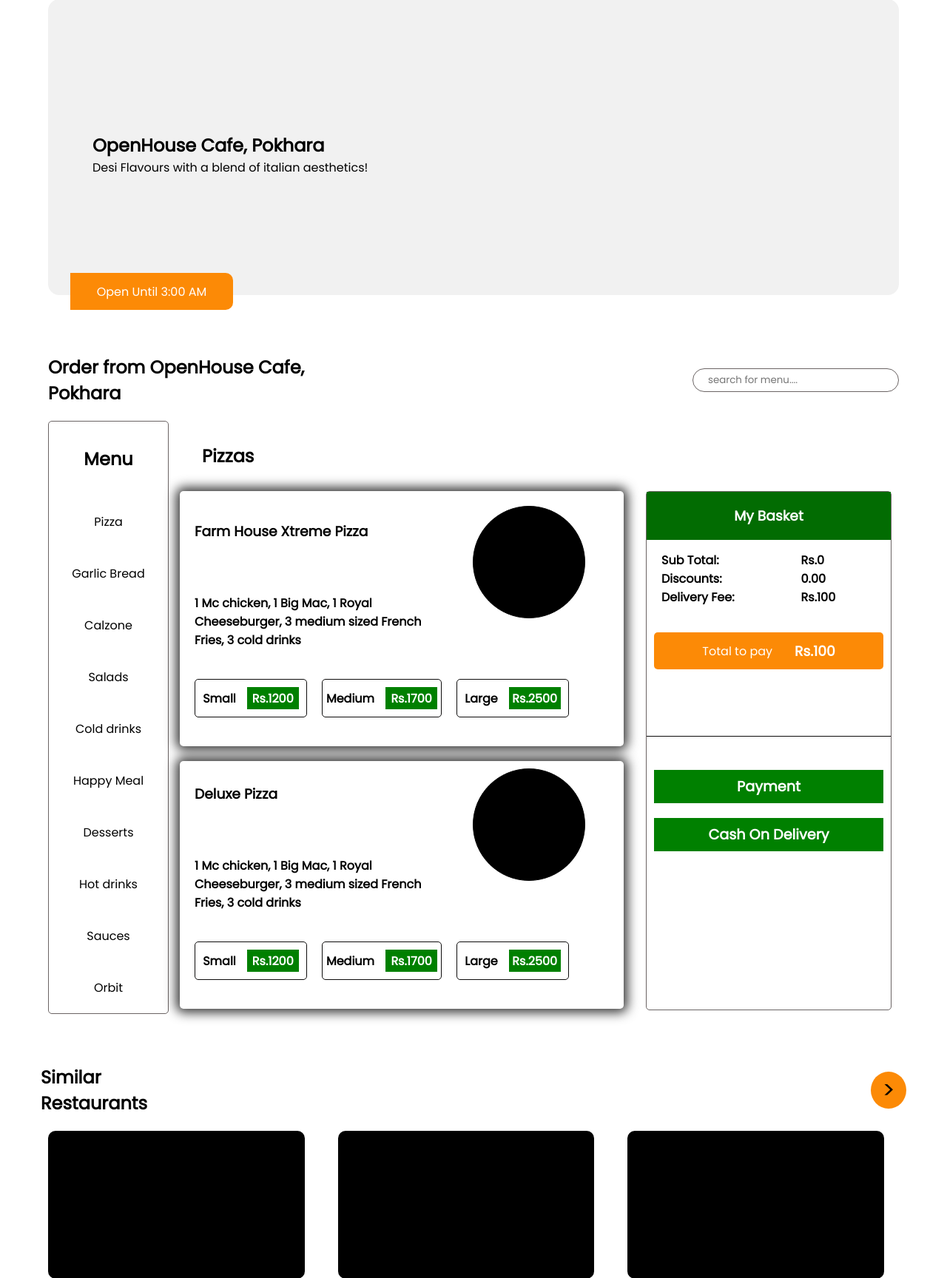
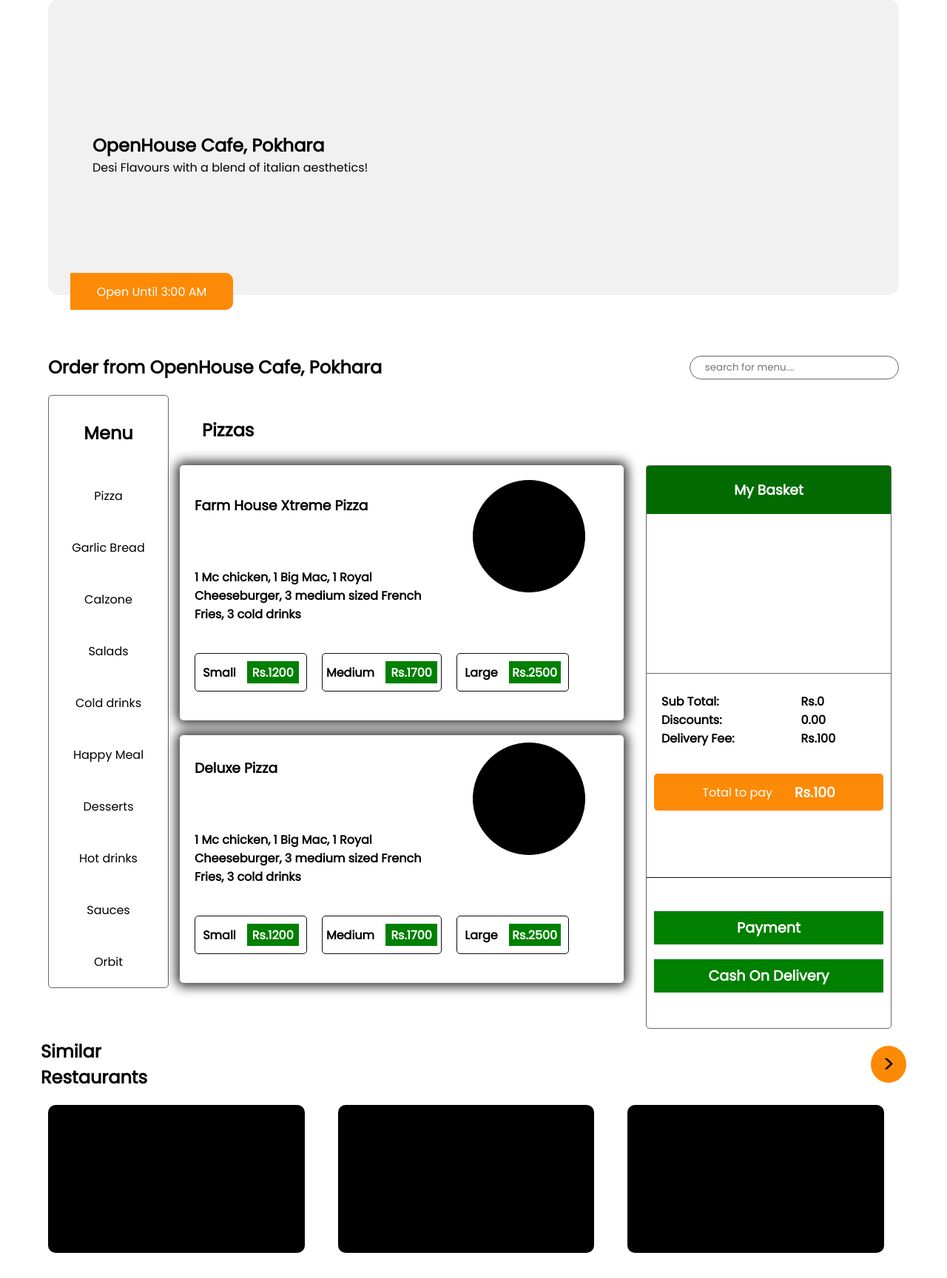
Before and after one commit to DeepsonThapa/Team-Collaboration, a PHP site: page /List_Of_Food.html in a window 1280 px wide. Shown: the part 111-1839 px from the top of the page at 74% size. Run offline with PHP 8.4, Linux system fonts and the light colour scheme.

Commit message:
Update List_Of_Food.css
New code of list of food css

```diff
--- a/List_Of_Food.css
+++ b/List_Of_Food.css
@@ -106,8 +106,7 @@ body {
         display: flex;
         justify-content: center;
         align-items: center;
-        gap: 500px;
-
+        gap: 400px;
     }
     .section2 input{
         border-radius: 20px;
@@ -118,11 +117,9 @@ body {
         justify-content: center;
         padding-left: 20px;
         border: 1px solid #6b6464;
-
     }
     .section2 h2{
         width: 500px;
-
 
     }
     /*section 3*/
@@ -230,12 +227,11 @@ body {
       align-items: center;
       border: 1px solid rgb(12, 11, 11);
     }
-      .boxs :hover{
+      .boxs :active{
         background-color: black;
         color: white;
       }
     .one-1{
-      pointer-events: none;
       background-color: green;
       color: white;
       height: 30px;
@@ -243,9 +239,9 @@ body {
       display: flex;
       align-items: center;
       justify-content: center;
+      pointer-events: none;
     }
     .two{
-
       height: 50px;
       width: 160px;
       border-radius: 5px;
@@ -257,7 +253,6 @@ body {
 
     }
     .two-1{
-      pointer-events: none;
       background-color: green;
       color: white;
       height: 30px;
@@ -265,6 +260,7 @@ body {
       display: flex;
       align-items: center;
       justify-content: center;
+      pointer-events: none;
     }
     .three{
       height: 50px;
@@ -278,7 +274,6 @@ body {
 
     }
     .three-1{
-      pointer-events: none;
       background-color: green;
       color: white;
       height: 30px;
@@ -286,6 +281,7 @@ body {
       display: flex;
       align-items: center;
       justify-content: center;
+      pointer-events: none;
     }
     .box3-1-1{
       width: 100%;
@@ -312,10 +308,10 @@ body {
     .box3-2{
       border: 1px solid #6b6464;
       width: 330px;
-      height: 700px;
+      height: 760px;
       margin-left: 30px;
       border-radius: 5px;
-
+      position: relative;
     }
 .top{
   display: flex;
@@ -331,6 +327,8 @@ body {
   gap: 20px;
   height: 80px;
   border-bottom: 1px solid rgb(12, 11, 11);
+  padding-left: 20px;
+  position: relative;
 }
 .top-1 input{
   width: 40px;
@@ -359,7 +357,9 @@ input[type="number"] {
   gap: 90px;
   height: 100px;
   padding-left: 20px;
+  padding-top: 25px;
   font-weight: bold;
+  border-top: 1px solid #6b6464;
 }
 .bar{
   display: flex;
@@ -382,6 +382,7 @@ input[type="number"] {
   border-top: 1px solid rgb(12, 11, 11);
   padding-left: 10px;
   padding-right: 10px;
+  background-color: white;
 }
 .buttom1{
   background-color: green;
@@ -496,19 +497,15 @@ padding-top: 100px;
 .social{
 flex:1;
 padding:20px;
-
 }
 
 .info{
 flex:1;
 padding:20px;
 display:flex;
-
 }
 .info-1{
 list-style-type: none;
-
-
 }
 
 .info1last a{
@@ -528,7 +525,6 @@ margin: 0;
 background-color: #03081f;
 color: white;
 height: 30px;
-
 }
 .navlinkslast {
 padding:10px ;
@@ -546,12 +542,47 @@ text-decoration: none;
 font-size: 14px;
 color: white;
 }
-input[type="number"]::-webkit-outer-spin-button,
-input[type="number"]::-webkit-inner-spin-button
-{
-  appearanace: none;
-  margin: 0;
-  pointer-events: none;
-  opacity: 0;
 
+/* New styles for cart items */
+#cart-items {
+  max-height: 200px;
+  overflow-y: auto;
+  height: 200px;
 }
+
+#cart-items::-webkit-scrollbar {
+  width: 8px;
+}
+
+#cart-items::-webkit-scrollbar-track {
+  background: #f1f1f1;
+  border-radius: 4px;
+}
+
+#cart-items::-webkit-scrollbar-thumb {
+  background: #888;
+  border-radius: 4px;
+}
+
+#cart-items::-webkit-scrollbar-thumb:hover {
+  background: #555;
+}
+
+.remove-from-cart {
+    width: 40px;
+    height: 40px;
+    background-color: transparent;
+    border: none;
+    cursor: pointer;
+    position: absolute;
+    right: 10px;
+    top: 50%;
+    transform: translateY(-50%);
+    font-size: 24px;
+    color: #ff0000;
+    transition: color 0.3s ease;
+}
+
+.remove-from-cart:hover {
+    color: #cc0000;
+}
```
